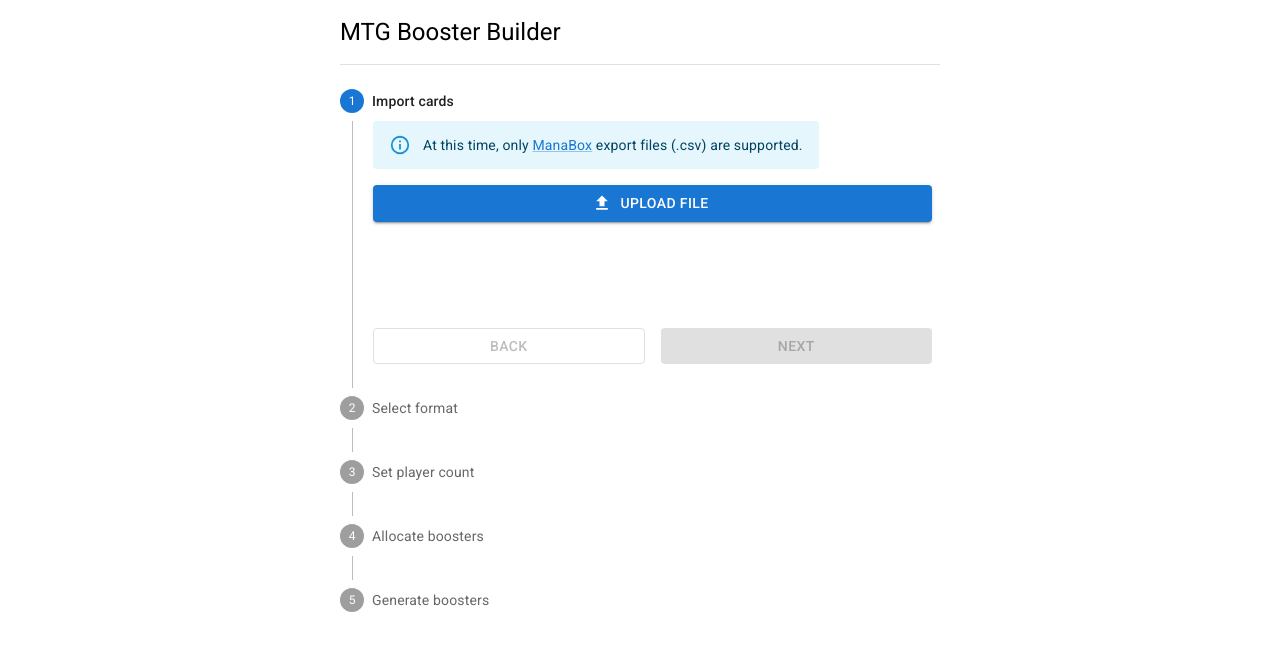
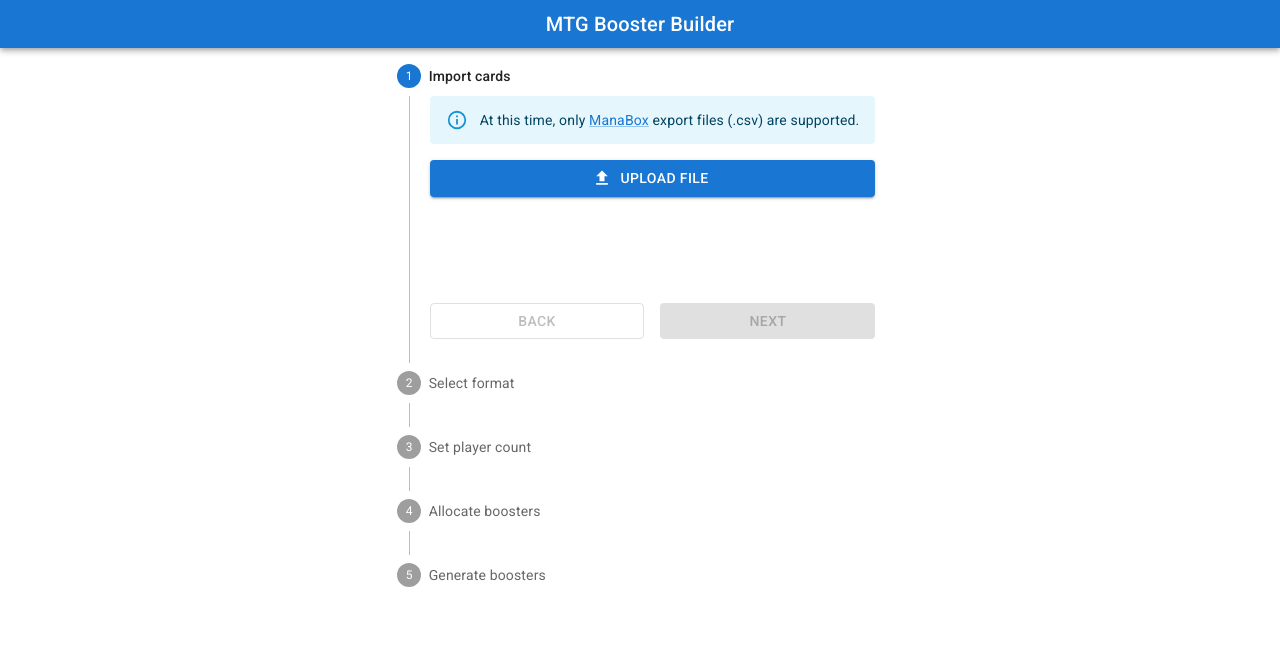
Before and after one commit to SamSverko/mtg-booster-builder, a Next.js app: page / in a window 1280 px wide. Shown: the top 650 px of the page. Built offline with nearby package versions, Linux system fonts and the light colour scheme; what @mui/material-nextjs would draw is missing.

Commit message:
feat(AppBar): create component

```diff
--- /dev/null
+++ b/src/app/components/AppBar.tsx
@@ -0,0 +1,23 @@
+import { AppBar as AppBarMUI, Toolbar, Typography } from "@mui/material";
+import Link from "next/link";
+
+export default function AppBar() {
+    return (
+        <AppBarMUI position="sticky">
+            <Toolbar sx={{ justifyContent: "center" }} variant="dense">
+                <Link href="/" passHref style={{ textDecoration: "none" }}>
+                    <Typography
+                        variant="h6"
+                        sx={{
+                            color: "white",
+                            cursor: "pointer",
+                            textDecoration: "none",
+                        }}
+                    >
+                        MTG Booster Builder
+                    </Typography>
+                </Link>
+            </Toolbar>
+        </AppBarMUI>
+    );
+}
--- a/src/app/layout.tsx
+++ b/src/app/layout.tsx
@@ -1,6 +1,9 @@
+import { Box } from "@mui/material";
 import { AppRouterCacheProvider } from "@mui/material-nextjs/v15-appRouter";
 import type { Metadata } from "next";
 import { Roboto } from "next/font/google";
+
+import AppBar from "@/app/components/AppBar";
 
 const roboto = Roboto({
     subsets: ["latin"],
@@ -20,10 +23,24 @@ export default function RootLayout({
     children: React.ReactNode;
 }>) {
     return (
-        <html className={roboto.className} lang="en">
-            <body>
-                <AppRouterCacheProvider>{children}</AppRouterCacheProvider>
-            </body>
-        </html>
+        <Box className={roboto.className} component="html" lang="en">
+            <Box component="body" m={0}>
+                <AppRouterCacheProvider>
+                    <AppBar />
+                    <Box
+                        boxSizing="border-box"
+                        display="flex"
+                        flexDirection="column"
+                        alignItems="center"
+                        justifyContent="center"
+                        margin="0 auto"
+                        maxWidth="600px"
+                        p={1}
+                    >
+                        {children}
+                    </Box>
+                </AppRouterCacheProvider>
+            </Box>
+        </Box>
     );
 }
--- a/src/app/page.tsx
+++ b/src/app/page.tsx
@@ -1,6 +1,6 @@
 "use client";
 
-import { Box, Button, Divider, Step, Stepper, Typography } from "@mui/material";
+import { Button, Step, Stepper } from "@mui/material";
 import { useRouter } from "next/navigation";
 import { useEffect, useMemo, useState } from "react";
 
@@ -90,20 +90,6 @@ export default function Home() {
     };
 
     return (
-        <Box
-            display="flex"
-            flexDirection="column"
-            gap={2}
-            m="0 auto"
-            maxWidth="600px"
-            p={1}
-        >
-            <Typography component="h1" variant="h5">
-                MTG Booster Builder
-            </Typography>
-
-            <Divider />
-
         <Stepper activeStep={activeStep} orientation="vertical">
             <Step>
                 <StepLabel
@@ -115,6 +101,7 @@ export default function Home() {
                     label="Import cards"
                 />
                 <StepContent
+                    hideBack
                     onNext={cardData?.cards.length ? nextStep : undefined}
                 >
                     <CardImport onChange={setCardData} />
@@ -140,12 +127,13 @@ export default function Home() {
                             : undefined
                     }
                     label={`Set ${
-                            format?.name === FORMAT_NONE.name
-                                ? "booster"
-                                : "player"
+                        format?.name === FORMAT_NONE.name ? "booster" : "player"
                     } count`}
                 />
-                    <StepContent onBack={prevStep} onNext={nextStep}>
+                <StepContent
+                    onBack={prevStep}
+                    onNext={playerOrBoosterCount > 0 ? nextStep : undefined}
+                >
                     <CountInput
                         onChange={updatePlayerOrBoosterCount}
                         value={playerOrBoosterCount}
@@ -166,9 +154,7 @@ export default function Home() {
                     onNext={totalAllocatedBoosters ? nextStep : undefined}
                 >
                     <BoosterAllocation
-                            allocatedBoosterCountBySet={
-                                allocatedBoosterCountBySet
-                            }
+                        allocatedBoosterCountBySet={allocatedBoosterCountBySet}
                         cardCountBySet={cardData?.cardCountBySet}
                         onChange={setAllocatedBoosterCountBySet}
                         requiredBoosterCount={requiredBoosterCount}
@@ -178,17 +164,13 @@ export default function Home() {
             </Step>
             <Step>
                 <StepLabel label="Generate boosters" />
-                    <StepContent onBack={prevStep}>
+                <StepContent hideNext onBack={prevStep}>
                     <ConfirmDetails
-                            allocatedBoosterCountBySet={
-                                allocatedBoosterCountBySet
-                            }
+                        allocatedBoosterCountBySet={allocatedBoosterCountBySet}
                         requiredBoosterCount={requiredBoosterCount}
                     />
                     <Button
-                            disabled={
-                                totalAllocatedBoosters < requiredBoosterCount
-                            }
+                        disabled={totalAllocatedBoosters < requiredBoosterCount}
                         fullWidth
                         onClick={() =>
                             setGeneratedBoosters(
@@ -205,6 +187,5 @@ export default function Home() {
                 </StepContent>
             </Step>
         </Stepper>
-        </Box>
     );
 }
```
Lines whose indentation alone changed are shown as unchanged.
